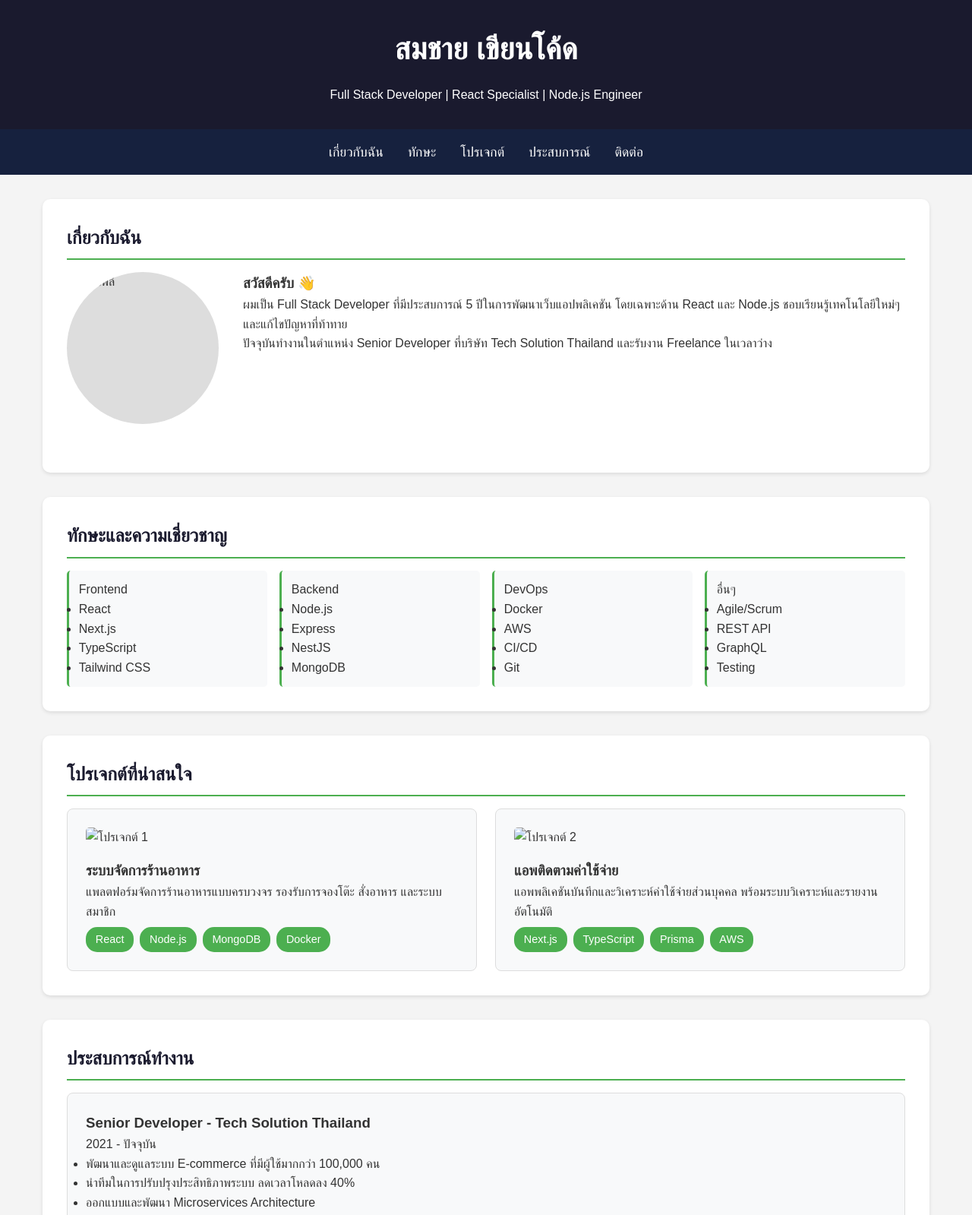
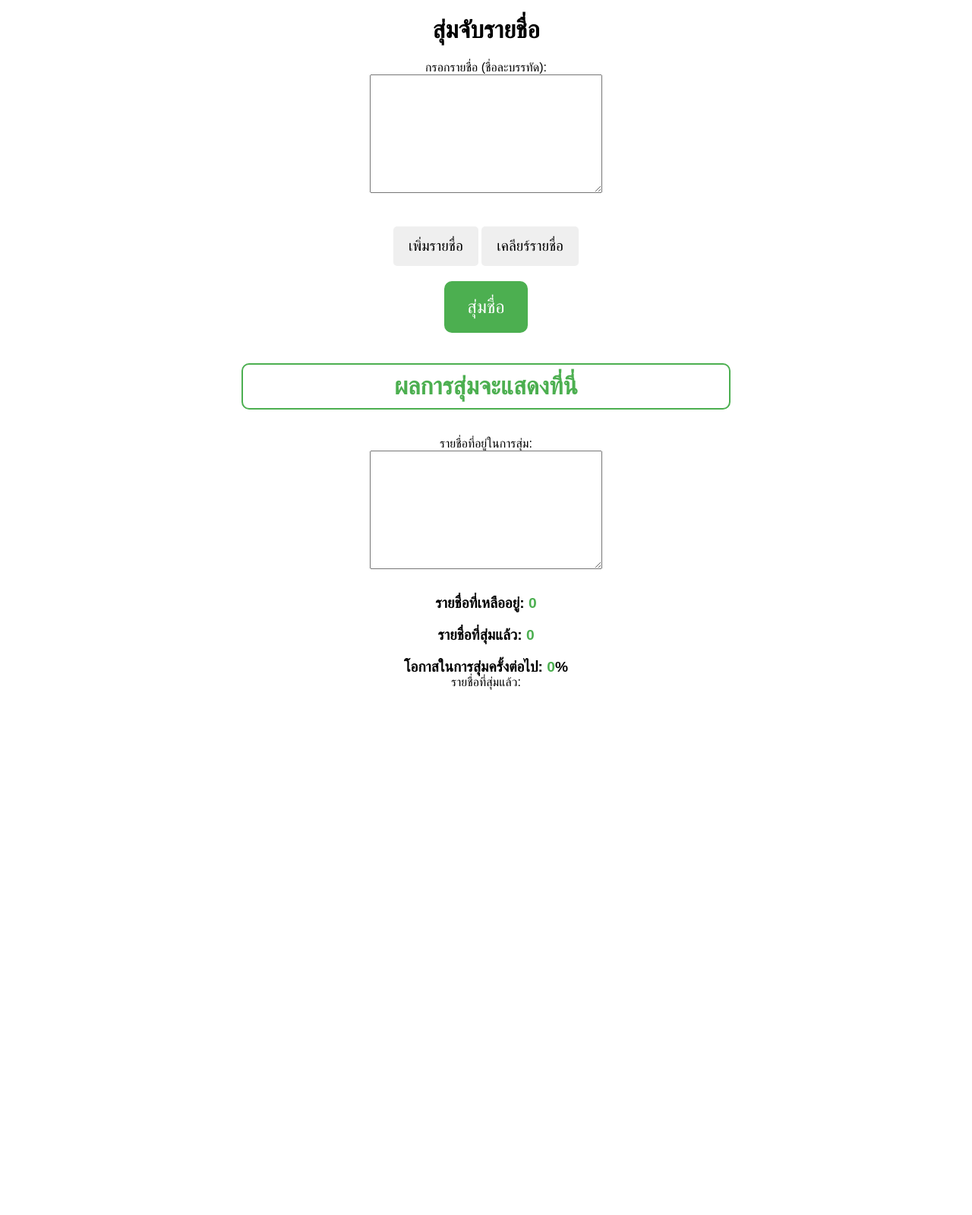
Before and after one commit to i3rightz/i3rightz.github.io, a plain HTML site: page index.html in a window 1280 px wide. Shown: the top 1599 px of the page at 76% size. After the commit the page ends 927 px from the top, so only its background shows below. Drawn offline with Linux system fonts and the light colour scheme.

Commit message:
Change commit to Random  Picker

```diff
--- a/index.html
+++ b/index.html
@@ -3,297 +3,170 @@
 <head>
     <meta charset="UTF-8">
     <meta name="viewport" content="width=device-width, initial-scale=1.0">
-    <title>Portfolio - Software Developer</title>
+    <title>สุ่มจับรายชื่อ</title>
     <style>
-        * {
-            margin: 0;
-            padding: 0;
-            box-sizing: border-box;
-            font-family: 'Kanit', sans-serif;
+        body {
+            font-family: Arial, sans-serif;
+            margin: 20px;
+            text-align: center;
         }
-
-        body {
-            line-height: 1.6;
-            color: #333;
-            background-color: #f4f4f4;
+        textarea {
+            width: 300px;
+            height: 150px;
+            margin-bottom: 10px;
         }
-
-        header {
-            background-color: #1a1a2e;
-            color: white;
-            text-align: center;
-            padding: 2rem;
+        button {
+            margin-top: 10px;
+            padding: 15px 20px;
+            font-size: 1.2em;
+            border: none;
+            border-radius: 5px;
+            cursor: pointer;
         }
-
-        header h1 {
-            font-size: 2.5rem;
-            margin-bottom: 1rem;
+        button:hover {
+            background-color: #f0f0f0;
         }
-
-        nav {
-            background-color: #16213e;
-            padding: 1rem;
+        .result {
+            margin-top: 20px;
+            font-size: 2em;
+            font-weight: bold;
+            color: #4CAF50;
+            border: 2px solid #4CAF50;
+            padding: 10px;
+            border-radius: 10px;
+            display: inline-block;
+            width: 50%;
         }
-
-        nav ul {
-            list-style: none;
-            display: flex;
-            justify-content: center;
-            gap: 2rem;
+        .info {
+            margin-top: 20px;
+            font-size: 1.2em;
+            font-weight: bold;
         }
-
-        nav a {
-            color: white;
-            text-decoration: none;
-            font-size: 1.1rem;
-        }
-
-        nav a:hover {
+        .info span {
             color: #4CAF50;
         }
-
-        main {
-            max-width: 1200px;
-            margin: 2rem auto;
-            padding: 0 1rem;
+        .picked-names-list {
+            margin-top: 10px;
+            font-size: 1em;
+            font-weight: normal;
         }
-
-        section {
-            background-color: white;
-            padding: 2rem;
+        .animate {
+            animation: shuffle 0.1s infinite;
+        }
+        @keyframes shuffle {
+            0% { opacity: 1; }
+            50% { opacity: 0.5; }
+            100% { opacity: 1; }
+        }
+        .button-group {
+            margin-top: 20px;
+        }
+        .shuffle-button {
+            margin: 20px auto;
+            padding: 20px 30px;
+            font-size: 1.5em;
+            color: #fff;
+            background-color: #4CAF50;
+            border: none;
             border-radius: 10px;
-            margin-bottom: 2rem;
-            box-shadow: 0 2px 5px rgba(0,0,0,0.1);
+            cursor: pointer;
+            display: inline-block;
         }
-
-        h2 {
-            color: #1a1a2e;
-            margin-bottom: 1rem;
-            border-bottom: 2px solid #4CAF50;
-            padding-bottom: 0.5rem;
-        }
-
-        .info-box {
-            display: flex;
-            gap: 2rem;
-            margin-bottom: 2rem;
-        }
-
-        .profile-img {
-            width: 200px;
-            height: 200px;
-            border-radius: 50%;
-            background-color: #ddd;
-        }
-
-        .profile-info {
-            flex: 1;
-        }
-
-        .skills-grid {
-            display: grid;
-            grid-template-columns: repeat(auto-fit, minmax(150px, 1fr));
-            gap: 1rem;
-            margin-top: 1rem;
-        }
-
-        .skill-item {
-            background-color: #f8f9fa;
-            padding: 0.8rem;
-            border-radius: 5px;
-            border-left: 3px solid #4CAF50;
-        }
-
-        .portfolio-grid {
-            display: grid;
-            grid-template-columns: repeat(auto-fit, minmax(300px, 1fr));
-            gap: 1.5rem;
-        }
-
-        .portfolio-card {
-            background-color: #f8f9fa;
-            border-radius: 8px;
-            padding: 1.5rem;
-            border: 1px solid #ddd;
-        }
-
-        .portfolio-card img {
-            width: 100%;
-            height: 180px;
-            object-fit: cover;
-            border-radius: 5px;
-            margin-bottom: 1rem;
-        }
-
-        .tech-stack {
-            display: flex;
-            flex-wrap: wrap;
-            gap: 0.5rem;
-            margin-top: 0.5rem;
-        }
-
-        .tech-tag {
-            background-color: #4CAF50;
-            color: white;
-            padding: 0.3rem 0.8rem;
-            border-radius: 15px;
-            font-size: 0.9rem;
-        }
-
-        footer {
-            background-color: #1a1a2e;
-            color: white;
-            text-align: center;
-            padding: 1.5rem;
-            margin-top: 3rem;
-        }
-
-        @media (max-width: 768px) {
-            .info-box {
-                flex-direction: column;
-                align-items: center;
-                text-align: center;
-            }
-
-            nav ul {
-                flex-direction: column;
-                text-align: center;
-            }
-
-            nav li {
-                margin: 0.5rem 0;
-            }
+        .shuffle-button:hover {
+            background-color: #45a049;
         }
     </style>
 </head>
 <body>
-    <header>
-        <h1>สมชาย เขียนโค้ด</h1>
-        <p>Full Stack Developer | React Specialist | Node.js Engineer</p>
-    </header>
+    <h1>สุ่มจับรายชื่อ</h1>
+    <label for="names">กรอกรายชื่อ (ชื่อละบรรทัด):</label><br>
+    <textarea id="names"></textarea><br>
+    <div class="button-group">
+        <button onclick="addNames()">เพิ่มรายชื่อ</button>
+        <button onclick="clearNames()">เคลียร์รายชื่อ</button>
+    </div>
+    <button class="shuffle-button" onclick="pickName()">สุ่มชื่อ</button>
+    <br>
+    <div class="result" id="result">ผลการสุ่มจะแสดงที่นี่</div>
+    <br>
+<br>
+<br>
+    <label for="namesListDisplay">รายชื่อที่อยู่ในการสุ่ม:</label><br>
+    <textarea id="namesListDisplay" readonly></textarea><br>
+    <div class="info">รายชื่อที่เหลืออยู่: <span id="remainingCount">0</span></div>
+    <div class="info">รายชื่อที่สุ่มแล้ว: <span id="pickedCount">0</span></div>
+    <div class="info">โอกาสในการสุ่มครั้งต่อไป: <span id="nextProbability">0</span>%</div>
+    <div class="picked-names" id="pickedNamesDisplay">รายชื่อที่สุ่มแล้ว:</div>
+    <div class="picked-names-list" id="pickedNamesListDisplay"></div>
 
-    <nav>
-        <ul>
-            <li><a href="#about">เกี่ยวกับฉัน</a></li>
-            <li><a href="#skills">ทักษะ</a></li>
-            <li><a href="#projects">โปรเจกต์</a></li>
-            <li><a href="#experience">ประสบการณ์</a></li>
-            <li><a href="#contact">ติดต่อ</a></li>
-        </ul>
-    </nav>
+    <audio id="shuffleSound" src="./slot.mp3"></audio>
+    <audio id="resultSound" src="./award.mp3"></audio>
 
-    <main>
-        <section id="about">
-            <h2>เกี่ยวกับฉัน</h2>
-            <div class="info-box">
-                <img src="/api/placeholder/200/200" alt="โปรไฟล์" class="profile-img">
-                <div class="profile-info">
-                    <h3>สวัสดีครับ 👋</h3>
-                    <p>ผมเป็น Full Stack Developer ที่มีประสบการณ์ 5 ปีในการพัฒนาเว็บแอปพลิเคชัน โดยเฉพาะด้าน React และ Node.js ชอบเรียนรู้เทคโนโลยีใหม่ๆ และแก้ไขปัญหาที่ท้าทาย</p>
-                    <p>ปัจจุบันทำงานในตำแหน่ง Senior Developer ที่บริษัท Tech Solution Thailand และรับงาน Freelance ในเวลาว่าง</p>
-                </div>
-            </div>
-        </section>
+    <script>
+        let namesList = [];
+        let pickedNames = [];
+        let intervalId = null;
 
-        <section id="skills">
-            <h2>ทักษะและความเชี่ยวชาญ</h2>
-            <div class="skills-grid">
-                <div class="skill-item">Frontend
-                    <ul>
-                        <li>React</li>
-                        <li>Next.js</li>
-                        <li>TypeScript</li>
-                        <li>Tailwind CSS</li>
-                    </ul>
-                </div>
-                <div class="skill-item">Backend
-                    <ul>
-                        <li>Node.js</li>
-                        <li>Express</li>
-                        <li>NestJS</li>
-                        <li>MongoDB</li>
-                    </ul>
-                </div>
-                <div class="skill-item">DevOps
-                    <ul>
-                        <li>Docker</li>
-                        <li>AWS</li>
-                        <li>CI/CD</li>
-                        <li>Git</li>
-                    </ul>
-                </div>
-                <div class="skill-item">อื่นๆ
-                    <ul>
-                        <li>Agile/Scrum</li>
-                        <li>REST API</li>
-                        <li>GraphQL</li>
-                        <li>Testing</li>
-                    </ul>
-                </div>
-            </div>
-        </section>
+        function updateNamesDisplay() {
+            document.getElementById('namesListDisplay').value = namesList.join('\n');
+            document.getElementById('pickedNamesListDisplay').textContent = pickedNames.join(', ');
+            document.getElementById('remainingCount').textContent = namesList.length;
+            document.getElementById('pickedCount').textContent = pickedNames.length;
+            document.getElementById('nextProbability').textContent = namesList.length > 0 ? (100 / namesList.length).toFixed(2) : 0;
+        }
 
-        <section id="projects">
-            <h2>โปรเจกต์ที่น่าสนใจ</h2>
-            <div class="portfolio-grid">
-                <div class="portfolio-card">
-                    <img src="/api/placeholder/300/180" alt="โปรเจกต์ 1">
-                    <h3>ระบบจัดการร้านอาหาร</h3>
-                    <p>แพลตฟอร์มจัดการร้านอาหารแบบครบวงจร รองรับการจองโต๊ะ สั่งอาหาร และระบบสมาชิก</p>
-                    <div class="tech-stack">
-                        <span class="tech-tag">React</span>
-                        <span class="tech-tag">Node.js</span>
-                        <span class="tech-tag">MongoDB</span>
-                        <span class="tech-tag">Docker</span>
-                    </div>
-                </div>
-                <div class="portfolio-card">
-                    <img src="/api/placeholder/300/180" alt="โปรเจกต์ 2">
-                    <h3>แอพติดตามค่าใช้จ่าย</h3>
-                    <p>แอพพลิเคชันบันทึกและวิเคราะห์ค่าใช้จ่ายส่วนบุคคล พร้อมระบบวิเคราะห์และรายงานอัตโนมัติ</p>
-                    <div class="tech-stack">
-                        <span class="tech-tag">Next.js</span>
-                        <span class="tech-tag">TypeScript</span>
-                        <span class="tech-tag">Prisma</span>
-                        <span class="tech-tag">AWS</span>
-                    </div>
-                </div>
-            </div>
-        </section>
+        function addNames() {
+            const namesTextarea = document.getElementById('names');
+            const names = namesTextarea.value.trim().split('\n').map(name => name.trim()).filter(name => name);
+            namesList = namesList.concat(names);
+            namesTextarea.value = '';
+            updateNamesDisplay();
+            alert('รายชื่อถูกเพิ่มแล้ว');
+        }
 
-        <section id="experience">
-            <h2>ประสบการณ์ทำงาน</h2>
-            <div class="portfolio-card">
-                <h3>Senior Developer - Tech Solution Thailand</h3>
-                <p>2021 - ปัจจุบัน</p>
-                <ul>
-                    <li>พัฒนาและดูแลระบบ E-commerce ที่มีผู้ใช้มากกว่า 100,000 คน</li>
-                    <li>นำทีมในการปรับปรุงประสิทธิภาพระบบ ลดเวลาโหลดลง 40%</li>
-                    <li>ออกแบบและพัฒนา Microservices Architecture</li>
-                </ul>
-            </div>
-            <div class="portfolio-card">
-                <h3>Full Stack Developer - Digital Express Co., Ltd.</h3>
-                <p>2019 - 2021</p>
-                <ul>
-                    <li>พัฒนาระบบจัดการภายในองค์กรด้วย React และ Node.js</li>
-                    <li>ดูแลระบบ CI/CD และ Cloud Infrastructure</li>
-                    <li>สอนและแนะนำ Junior Developers</li>
-                </ul>
-            </div>
-        </section>
+        function pickName() {
+            if (namesList.length === 0) {
+                alert('ไม่มีรายชื่อให้สุ่ม');
+                return;
+            }
 
-        <section id="contact">
-            <h2>ช่องทางการติดต่อ</h2>
-            <p>📧 Email: somchai.code@example.com</p>
-            <p>📱 โทรศัพท์: 081-234-5678</p>
-            <p>💼 LinkedIn: linkedin.com/in/somchaicode</p>
-            <p>🐱 GitHub: github.com/somchaicode</p>
-        </section>
-    </main>
+            const resultElement = document.getElementById('result');
+            const shuffleSound = document.getElementById('shuffleSound');
+            const resultSound = document.getElementById('resultSound');
+            resultElement.textContent = '...กำลังสุ่ม...';
+            resultElement.classList.add('animate');
 
-    <footer>
-        <p>© 2024 สมชาย เขียนโค้ด - Software Developer Portfolio</p>
-    </footer>
+            if (intervalId) {
+                clearInterval(intervalId);
+            }
+
+            shuffleSound.play();
+            intervalId = setInterval(() => {
+                const randomName = namesList[Math.floor(Math.random() * namesList.length)];
+                resultElement.textContent = `${randomName}`;
+            }, 100);
+
+            setTimeout(() => {
+                clearInterval(intervalId);
+                shuffleSound.pause();
+                shuffleSound.currentTime = 0;
+                const randomIndex = Math.floor(Math.random() * namesList.length);
+                const chosenName = namesList.splice(randomIndex, 1)[0];
+                pickedNames.push(chosenName);
+                resultElement.textContent = `${chosenName}`;
+                resultElement.classList.remove('animate');
+                resultSound.play();
+                updateNamesDisplay();
+            }, 3000); // ทำการสุ่มเป็นเวลา 3 วินาที
+        }
+
+        function clearNames() {
+            namesList = [];
+            pickedNames = [];
+            document.getElementById('result').textContent = 'ผลการสุ่มจะแสดงที่นี่';
+            updateNamesDisplay();
+            alert('รายชื่อถูกเคลียร์แล้ว');
+        }
+    </script>
 </body>
 </html>
```
Also changed, not shown: 2 other files.
